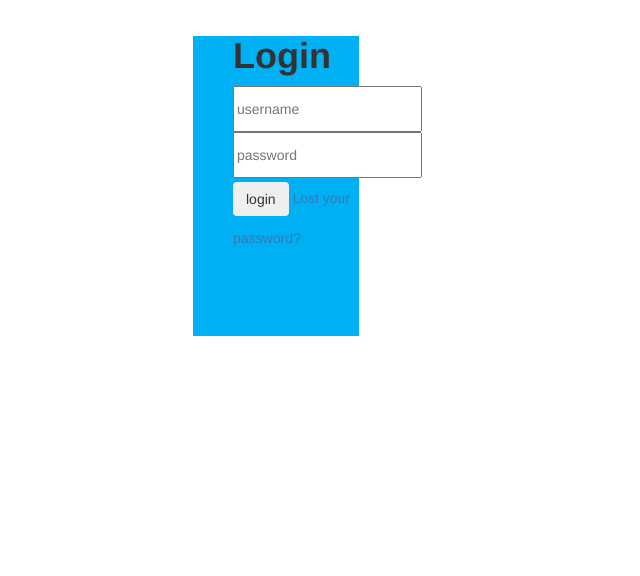
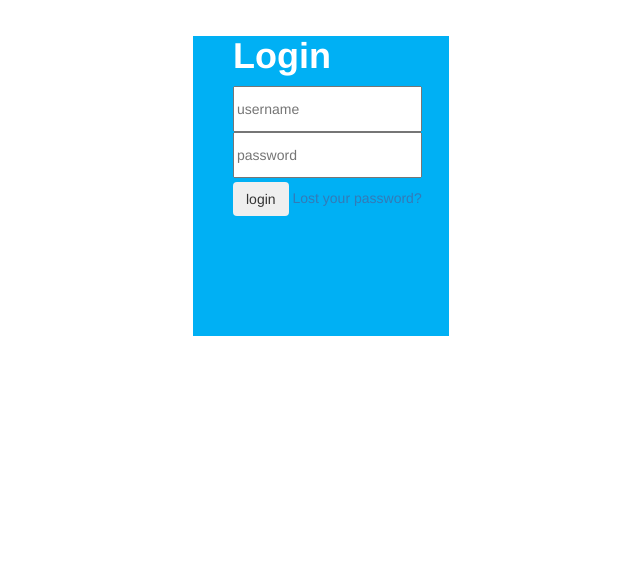
Before and after one commit to msinf/lifecontrol, a PHP site: page /test/login.php in a window 1280 px wide. Shown: the part 84-660 px from the top of the page, without its empty margins (383-1023 px from the left). Run offline with PHP 8.4, Linux system fonts and the light colour scheme; some libraries are stand-ins or nearby versions.

Commit message:
Update style.css

```diff
--- a/css/style.css
+++ b/css/style.css
@@ -1,5 +1,3 @@
-
-
 body {
   padding-top: 100px;
   background-color:white; margin:0; }
@@ -24,11 +22,13 @@ line-height: 90px;
 
 height:300px;
 line-height: 40px;
-margin-right: 42%;
+margin-right: 35%;
 margin-left: 45%;
 	  background:#00b0f4;
 }
-
+#app-title{
+	color:white;
+}
 
 .footer{
 background:#00b0f4;
```
